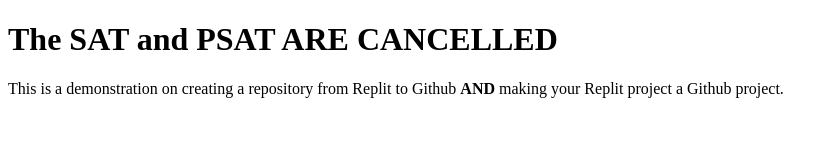
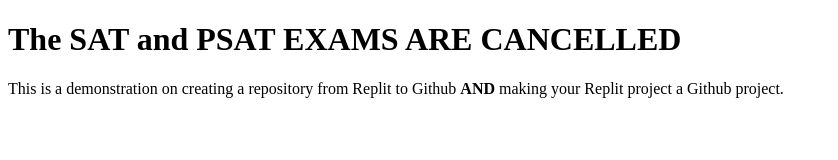
Before and after one commit to scruztaehs/Angie-Tutorial, a plain HTML site: page index.html in a window 1280 px wide. Shown: the whole page, without its empty margins (0-838 px from the left). Drawn offline with Linux system fonts and the light colour scheme.

Commit message:
Fixed Grammatical errors

```diff
--- a/index.html
+++ b/index.html
@@ -9,7 +9,7 @@
 </head>
 
 <body>
-  <h1>The SAT and PSAT ARE CANCELLED</h1>
+  <h1>The SAT and PSAT EXAMS ARE CANCELLED</h1>
   <p>This is a demonstration on creating a repository from Replit to Github <strong>AND</strong> making your Replit project a Github project.</p>
   <script src="script.js"></script>
 </body>
```
